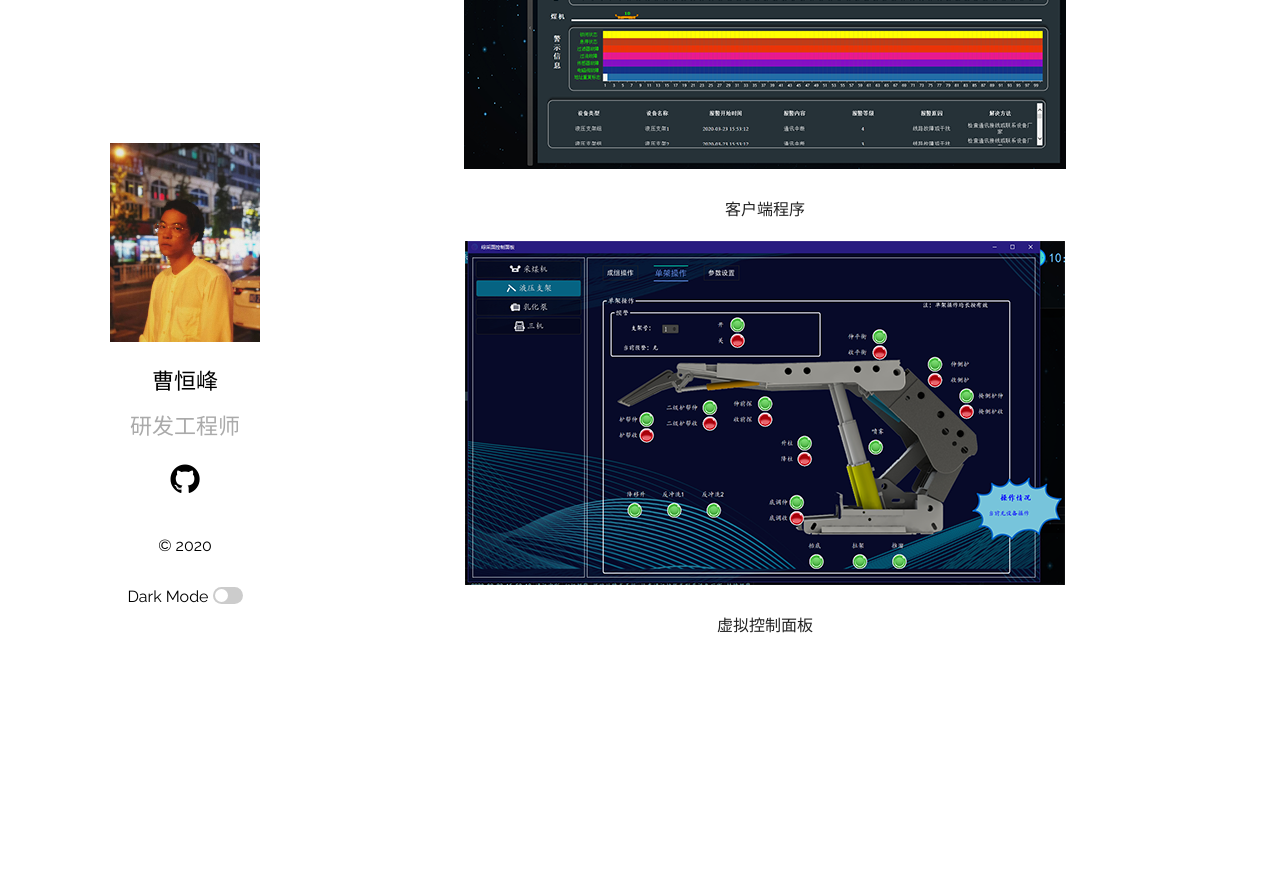
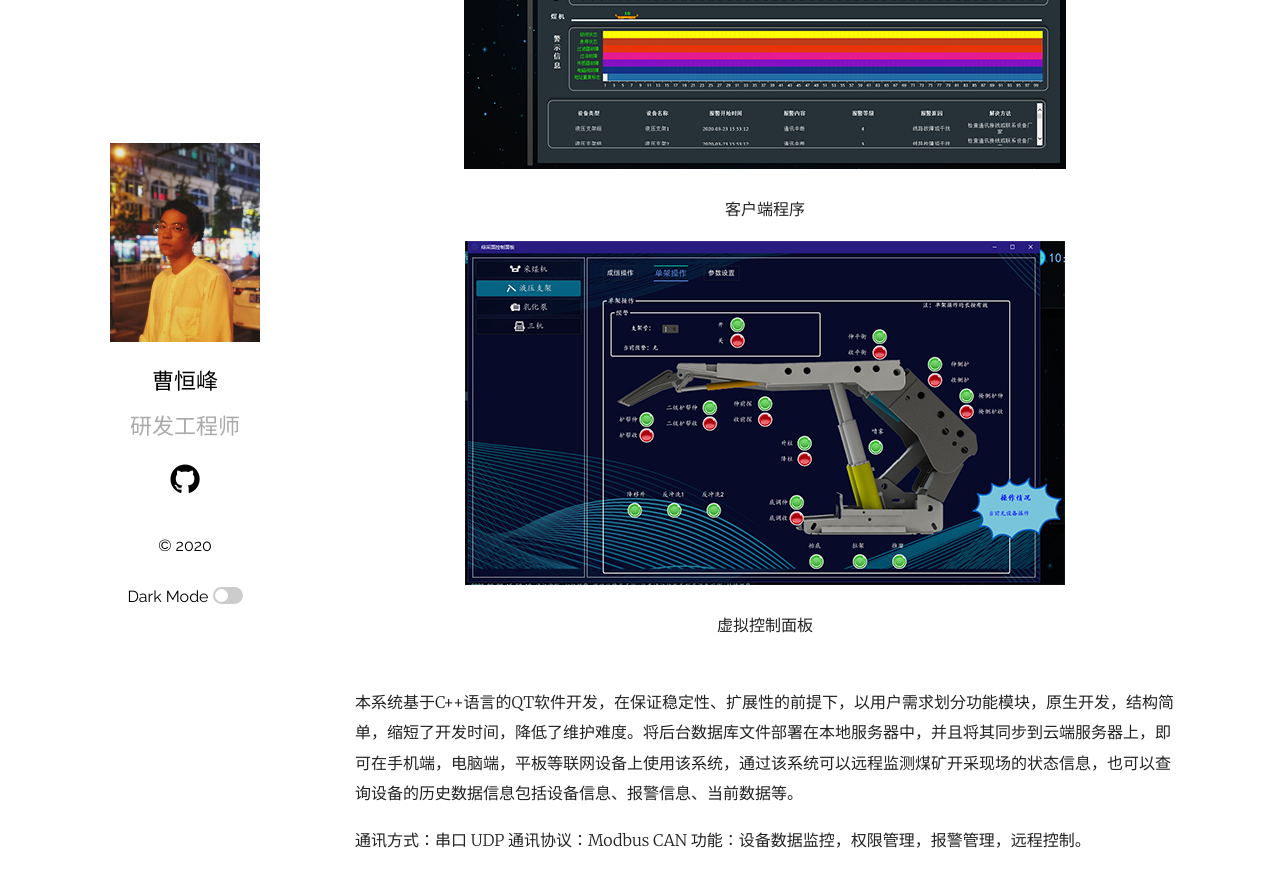
Before and after one commit to cao-heng-feng/cao-heng-feng.github.io, a Jekyll site: the page built from _posts/2019-03-23-welcome-to-jekyll.markdown, in a window 1280 px wide and 900 px high, scrolled down 814 px. Shown: the top 887 px of the window. Built offline with Jekyll 4.4.1, drawn with Linux system fonts in a browser that asks for light colours; before the commit the page ends 1500 px from its top, so only the background shows below that.

Commit message:
修改文件: _posts/2019-03-23-welcome-to-jekyll.markdown

```diff
--- a/_posts/2019-03-23-welcome-to-jekyll.markdown
+++ b/_posts/2019-03-23-welcome-to-jekyll.markdown
@@ -24,3 +24,9 @@ categories: Qt UDP
 {:refdef: style="text-align: center;"}
 虚拟控制面板
 {:refdef}
+<br>
+本系统基于C++语言的QT软件开发，在保证稳定性、扩展性的前提下，以用户需求划分功能模块，原生开发，结构简单，缩短了开发时间，降低了维护难度。将后台数据库文件部署在本地服务器中，并且将其同步到云端服务器上，即可在手机端，电脑端，平板等联网设备上使用该系统，通过该系统可以远程监测煤矿开采现场的状态信息，也可以查询设备的历史数据信息包括设备信息、报警信息、当前数据等。
+
+通讯方式：串口 UDP
+通讯协议：Modbus CAN
+功能：设备数据监控，权限管理，报警管理，远程控制。
```
